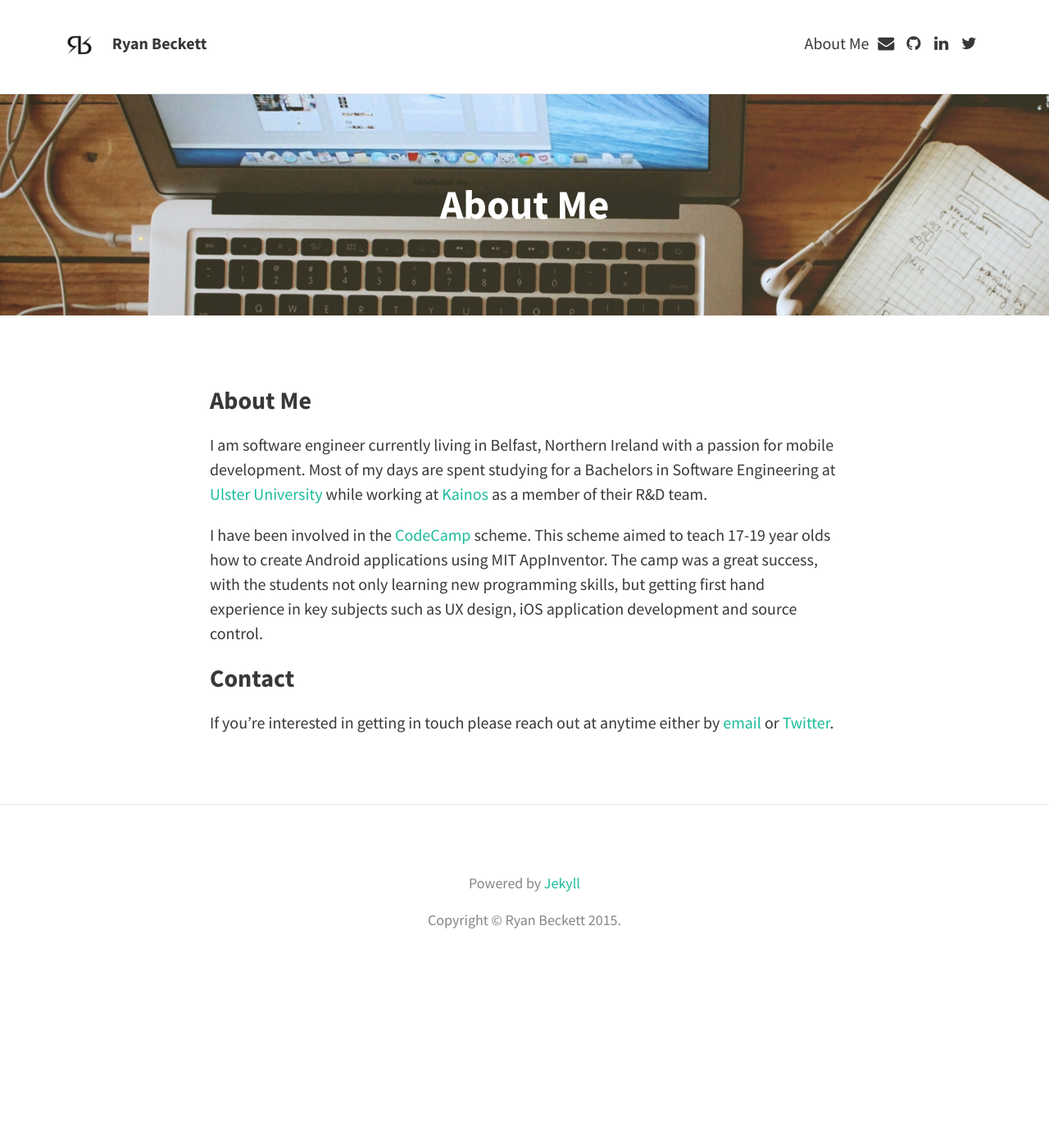
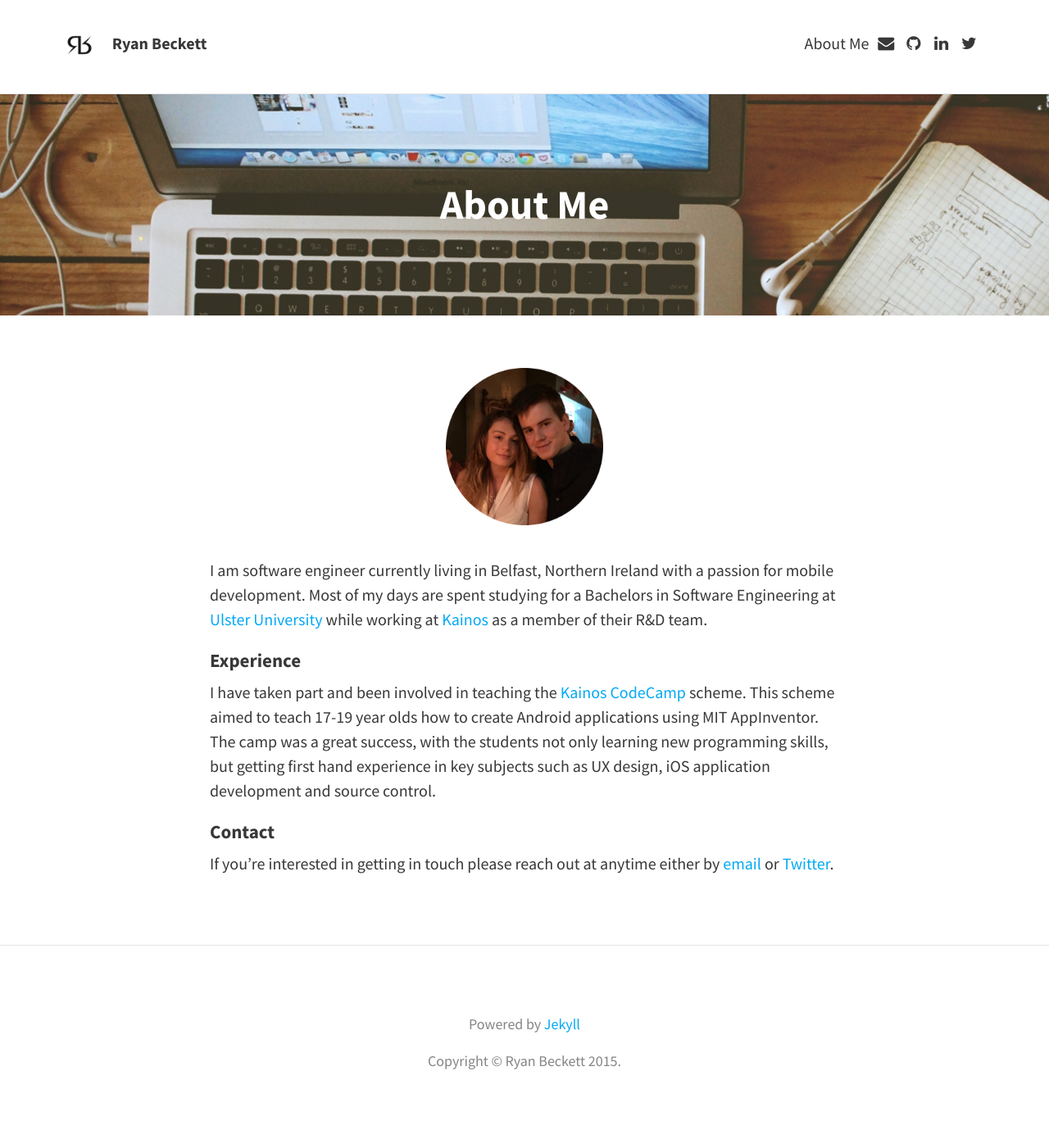
Before and after one commit to RyanBeckett/blog, a Jekyll site: the page built from about.md, in a window 1280 px wide. Shown: the whole page at 82% size. Built offline with Jekyll 4.4.1, drawn with Linux system fonts in a browser that asks for light colours; nearby versions of some CDN libraries; before the commit the page ends 1218 px from its top, so only the background shows below that.

Commit message:
Updated about me

```diff
--- a/_sass/base/_global.scss
+++ b/_sass/base/_global.scss
@@ -22,7 +22,7 @@ body {
 }
 h1, h2, h3, h4, h5, h6 {
   line-height: 1.3;
-  margin: 0.67em 0;
+  margin: 0.40em 0;
   a {
     color: $text-color;
   }
--- a/_sass/base/_variables.scss
+++ b/_sass/base/_variables.scss
@@ -14,7 +14,7 @@ $border-color: rgba(0, 0, 0, 0.1); // rgba recommended if using feature images
 
 // Typography colours
 $text-color: #383838;
-$link-color: #1ABC9C;
+$link-color:  #03a9f4; //#1ABC9C;
 $selection-color: #D4D4D4; // visible when highlighting text
 
 // Header colours
--- a/_sass/layouts/_posts.scss
+++ b/_sass/layouts/_posts.scss
@@ -6,6 +6,13 @@ article,
   width: 100%;
 }
 article {
+  img {
+    width: 25%;
+    display: block;
+    margin-left: auto;
+    margin-right: auto;
+    padding-bottom: 1em;
+  }
   header {
     margin-bottom: 6%;
     text-align: center;
--- a/about.md
+++ b/about.md
@@ -6,11 +6,14 @@ feature-img: "img/mac.jpg"
 description: Ryan's education, the purpose of his website, and contact information.
 ---
 
-### About Me
+<a href="/img/ryan.png"><img alt="Profile Picture" title="Meet Ryan" class="center-image" src="/img/ryan.png" /></a>
+
 I am software engineer currently living in Belfast, Northern Ireland with a passion for mobile development. Most of my days are spent studying for a Bachelors in Software Engineering at [Ulster University](https://www.ulster.ac.uk/) while working at [Kainos](https://www.kainos.com/) as a member of their R&D team.
 
-I have been involved in the [CodeCamp](http://codecamp.kainos.com/) scheme. This scheme aimed to teach 17-19 year olds how to create Android applications using MIT AppInventor. The camp was a great success, with the students not only learning new programming skills, but getting first hand experience in key subjects such as UX design, iOS application development and source control.
+
+#### Experience
+I have taken part and been involved in teaching the [Kainos CodeCamp](http://codecamp.kainos.com/) scheme. This scheme aimed to teach 17-19 year olds how to create Android applications using MIT AppInventor. The camp was a great success, with the students not only learning new programming skills, but getting first hand experience in key subjects such as UX design, iOS application development and source control.
 
 
-### Contact
+#### Contact
 If you're interested in getting in touch please reach out at anytime either by <a href="mailTo:BeckettRyan@iCloud.com">email</a> or [Twitter](https://twitter.com/Ryan_Beckett_).
```
Also changed, not shown: img/ryan.png (added).
